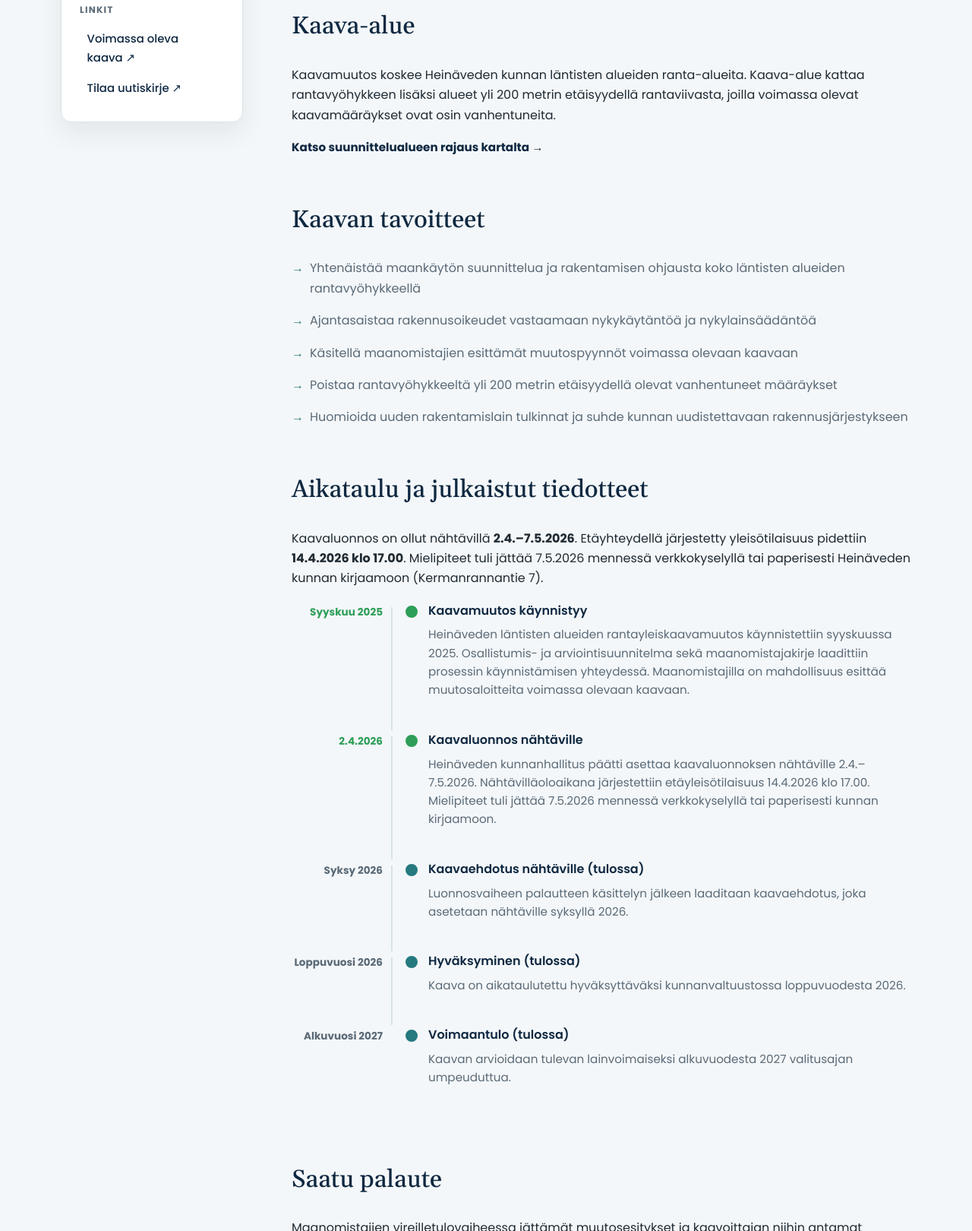
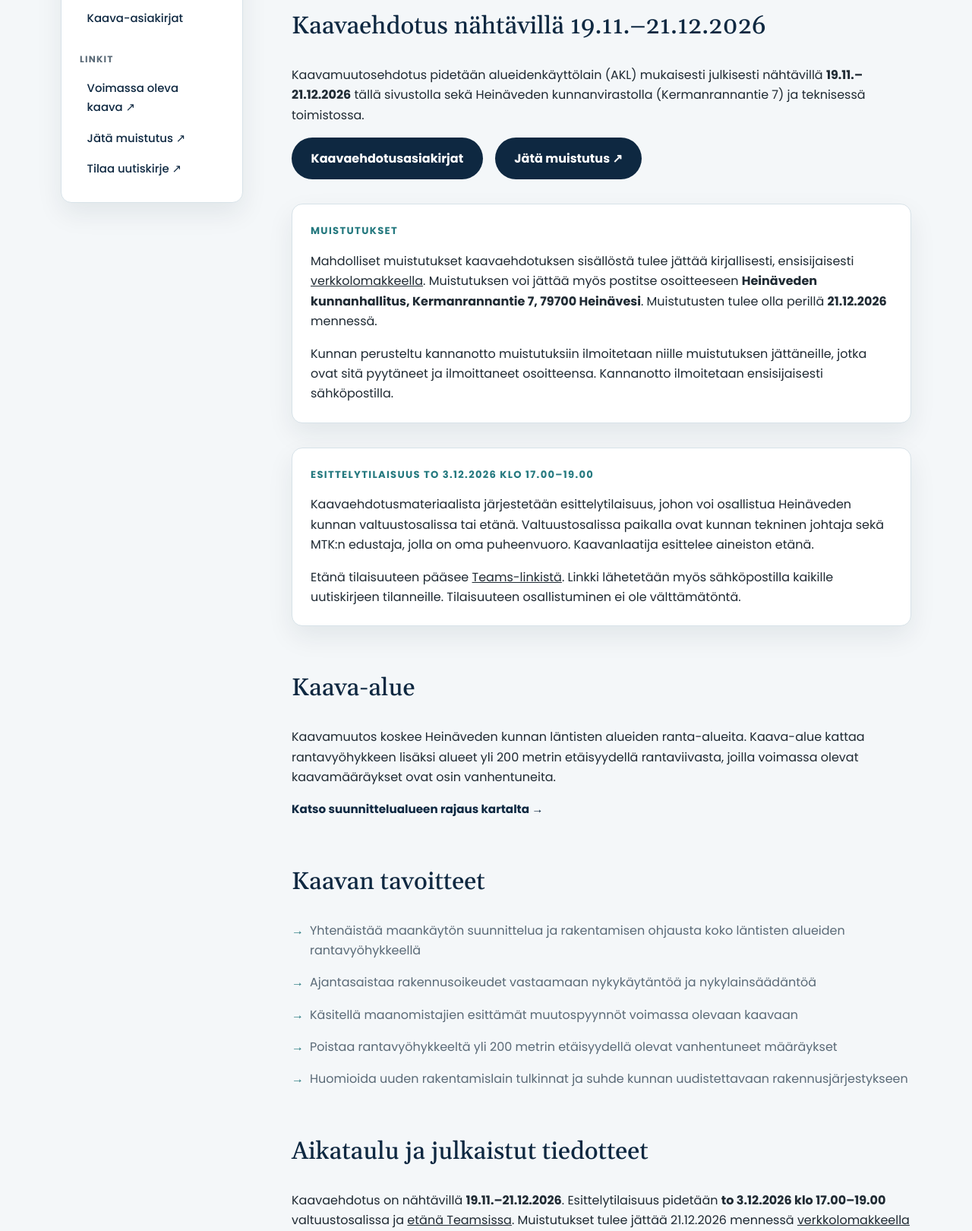
Before and after one commit to MarkusHytonenPD/pd-site_ve4, a plain HTML site: page heinlansi.html in a window 1280 px wide. Shown: the part 714-2334 px from the top of the page at 76% size. Drawn offline with nearby package versions, Linux system fonts and the light colour scheme.

Commit message:
Heinlansi: kaavaehdotus nähtäville 19.11.–21.12.2026
Projektisivulle nähtävilläolo, muistutukset (verkkolomake), esittelytilaisuus
3.12.2026 Teams-linkkeineen, maanomistajakirje ja luonnoksen vastineet.
Kaavaehdotusasiakirjat-painike aktivoitu, ehdotussivulta noindex pois ja
sivu sitemapiin. Hyväksyminen alkuvuoteen ja voimaantulo kevääseen 2027.

Co-Authored-By: Claude Opus 5.5 <noreply@anthropic.com>

```diff
--- a/heinlansi.html
+++ b/heinlansi.html
@@ -81,9 +81,9 @@
         <p class="hero-text">
           Kaavamuutos yhtenäistää rakentamisen ohjausta ja ajantasaistaa
           rakennusoikeudet Heinäveden läntisillä ranta-alueilla.
-          Kaavaluonnos on ollut nähtävillä 2.4.–7.5.2026.
+          Kaavaehdotus on nähtävillä 19.11.–21.12.2026.
         </p>
-        <span class="status-badge status-valmistelussa">Valmistelussa</span>
+        <span class="status-badge status-valmistelussa">Ehdotus nähtävillä</span>
       </div>
     </section>
 
@@ -94,6 +94,7 @@
           <nav class="project-nav" aria-label="Projektin osiot">
             <p class="project-nav-label">Sisältö</p>
             <ul>
+              <li><a href="#kaavaehdotus">Kaavaehdotus nähtävillä</a></li>
               <li><a href="#kaava-alue">Kaava-alue</a></li>
               <li><a href="#tavoitteet">Kaavan tavoitteet</a></li>
               <li><a href="#aikataulu">Aikataulu ja tiedotteet</a></li>
@@ -105,6 +106,11 @@
               <li>
                 <a href="https://www.heinavesi.fi/kartat-ja-paikkatieto" target="_blank" rel="noopener">
                   Voimassa oleva kaava ↗
+                </a>
+              </li>
+              <li>
+                <a href="https://kysely.plandisain.ubihub.io/heinlansi_ehdotus" target="_blank" rel="noopener">
+                  Jätä muistutus ↗
                 </a>
               </li>
               <li>
@@ -128,6 +134,48 @@
               Voit liittyä sähköpostilistalle tilaamalla uutiskirjeen sivupalkin
               linkistä, jolloin saat tiedon kaavan etenemisestä suoraan sähköpostiisi.
             </p>
+          </div>
+
+          <div id="kaavaehdotus" class="project-block">
+            <h2>Kaavaehdotus nähtävillä 19.11.–21.12.2026</h2>
+            <p>
+              Kaavamuutosehdotus pidetään alueidenkäyttölain (AKL) mukaisesti julkisesti
+              nähtävillä <strong>19.11.–21.12.2026</strong> tällä sivustolla
+              sekä Heinäveden kunnanvirastolla (Kermanrannantie 7) ja teknisessä toimistossa.
+            </p>
+            <div style="display: flex; flex-wrap: wrap; gap: var(--space-3); margin-bottom: var(--space-4);">
+              <a class="button-secondary" href="heinlansi-kaavaehdotus.html">Kaavaehdotusasiakirjat</a>
+              <a class="button-secondary" href="https://kysely.plandisain.ubihub.io/heinlansi_ehdotus" target="_blank" rel="noopener">Jätä muistutus ↗</a>
+            </div>
+            <div class="info-box">
+              <p class="section-kicker">Muistutukset</p>
+              <p>
+                Mahdolliset muistutukset kaavaehdotuksen sisällöstä tulee jättää kirjallisesti,
+                ensisijaisesti <a href="https://kysely.plandisain.ubihub.io/heinlansi_ehdotus" target="_blank" rel="noopener">verkkolomakkeella</a>. Muistutuksen voi jättää myös postitse osoitteeseen
+                <strong>Heinäveden kunnanhallitus, Kermanrannantie 7, 79700 Heinävesi</strong>.
+                Muistutusten tulee olla perillä <strong>21.12.2026</strong> mennessä.
+              </p>
+              <p style="margin-bottom: 0;">
+                Kunnan perusteltu kannanotto muistutuksiin ilmoitetaan niille muistutuksen
+                jättäneille, jotka ovat sitä pyytäneet ja ilmoittaneet osoitteensa.
+                Kannanotto ilmoitetaan ensisijaisesti sähköpostilla.
+              </p>
+            </div>
+            <div class="info-box">
+              <p class="section-kicker">Esittelytilaisuus to 3.12.2026 klo 17.00–19.00</p>
+              <p>
+                Kaavaehdotusmateriaalista järjestetään esittelytilaisuus, johon voi osallistua
+                Heinäveden kunnan valtuustosalissa tai etänä. Valtuustosalissa paikalla ovat
+                kunnan tekninen johtaja sekä MTK:n edustaja, jolla on oma puheenvuoro.
+                Kaavanlaatija esittelee aineiston etänä.
+              </p>
+              <p style="margin-bottom: 0;">
+                Etänä tilaisuuteen pääsee
+                <a href="https://teams.microsoft.com/meet/3186741396299054?p=SdgJ7XoxHCjQDrKy2N" target="_blank" rel="noopener">Teams-linkistä</a>.
+                Linkki lähetetään myös sähköpostilla kaikille uutiskirjeen tilanneille.
+                Tilaisuuteen osallistuminen ei ole välttämätöntä.
+              </p>
+            </div>
           </div>
 
           <div id="kaava-alue" class="project-block">
@@ -156,10 +204,11 @@
           <div id="aikataulu" class="project-block">
             <h2>Aikataulu ja julkaistut tiedotteet</h2>
             <p>
-              Kaavaluonnos on ollut nähtävillä <strong>2.4.–7.5.2026</strong>.
-              Etäyhteydellä järjestetty yleisötilaisuus pidettiin <strong>14.4.2026 klo 17.00</strong>.
-              Mielipiteet tuli jättää 7.5.2026 mennessä verkkokyselyllä tai
-              paperisesti Heinäveden kunnan kirjaamoon (Kermanrannantie 7).
+              Kaavaehdotus on nähtävillä <strong>19.11.–21.12.2026</strong>.
+              Esittelytilaisuus pidetään <strong>to 3.12.2026 klo 17.00–19.00</strong>
+              valtuustosalissa ja <a href="https://teams.microsoft.com/meet/3186741396299054?p=SdgJ7XoxHCjQDrKy2N" target="_blank" rel="noopener">etänä Teamsissa</a>.
+              Muistutukset tulee jättää 21.12.2026 mennessä
+              <a href="https://kysely.plandisain.ubihub.io/heinlansi_ehdotus" target="_blank" rel="noopener">verkkolomakkeella</a> tai postitse.
             </p>
 
             <ol class="timeline">
@@ -191,24 +240,16 @@
                 </div>
               </li>
 
-              <li class="timeline-item">
-                <div class="timeline-date">Syksy 2026</div>
+              <li class="timeline-item timeline-item--done">
+                <div class="timeline-date">18.11.2026</div>
                 <div class="timeline-body">
-                  <h3>Kaavaehdotus nähtäville (tulossa)</h3>
+                  <h3>Kaavaehdotus nähtäville</h3>
                   <p>
-                    Luonnosvaiheen palautteen käsittelyn jälkeen laaditaan kaavaehdotus,
-                    joka asetetaan nähtäville syksyllä 2026.
-                  </p>
-                </div>
-              </li>
-
-              <li class="timeline-item">
-                <div class="timeline-date">Loppuvuosi 2026</div>
-                <div class="timeline-body">
-                  <h3>Hyväksyminen (tulossa)</h3>
-                  <p>
-                    Kaava on aikataulutettu hyväksyttäväksi kunnanvaltuustossa
-                    loppuvuodesta 2026.
+                    Kaavamuutosehdotus pidetään julkisesti nähtävillä 19.11.–21.12.2026.
+                    Nähtäville asettamisesta kuulutetaan kunnan internet-sivuilla, ja siitä
+                    on ilmoitettu <a href="https://github.com/MarkusHytonenPD/pd-asiakirjat/releases/download/heinlansi-kaavaehdotus-2026-10-30/heinlansi_kirje_kaavaehdotus_ulkop_2026-11-18.pdf" target="_blank" rel="noopener">kirjeellä</a> kaava-alueen ulkopaikkakuntalaisille
+                    maanomistajille. Esittelytilaisuus pidetään to 3.12.2026 klo 17.00–19.00
+                    valtuustosalissa ja etänä. Muistutukset tulee jättää 21.12.2026 mennessä.
                   </p>
                 </div>
               </li>
@@ -216,9 +257,20 @@
               <li class="timeline-item">
                 <div class="timeline-date">Alkuvuosi 2027</div>
                 <div class="timeline-body">
+                  <h3>Hyväksyminen (tulossa)</h3>
+                  <p>
+                    Kaava on aikataulutettu hyväksyttäväksi kunnanvaltuustossa
+                    alkuvuodesta 2027.
+                  </p>
+                </div>
+              </li>
+
+              <li class="timeline-item">
+                <div class="timeline-date">Kevät 2027</div>
+                <div class="timeline-body">
                   <h3>Voimaantulo (tulossa)</h3>
                   <p>
-                    Kaavan arvioidaan tulevan lainvoimaiseksi alkuvuodesta 2027
+                    Kaavan arvioidaan tulevan lainvoimaiseksi keväällä 2027
                     valitusajan umpeuduttua.
                   </p>
                 </div>
@@ -238,17 +290,22 @@
               Viranomaisten vireilletulovaiheessa jättämät lausunnot löytyvät
               <a href="https://github.com/MarkusHytonenPD/pd-asiakirjat/releases/download/heinlansi-vireilletulo-2025-10-28/heinlansi_vireilletulon_lausunnot.zip">tästä</a>.
             </p>
+            <p>
+              Kaavaluonnoksesta jätetyt mielipiteet ja kaavoittajan niihin antamat vastineet löytyvät
+              <a href="https://kysely.plandisain.ubihub.io/heinlansi_luonnos/vastaukset" target="_blank" rel="noopener">tästä</a>.
+            </p>
           </div>
 
           <div id="asiakirjat" class="project-block">
             <h2>Kaava-asiakirjat</h2>
             <p style="color: var(--color-text-soft); margin-bottom: var(--space-4);">
+              Kaavaehdotusvaiheen asiakirjat ovat nähtävillä 19.11.–21.12.2026.
               Kaavaluonnosvaiheen asiakirjat ovat olleet nähtävillä 2.4.–7.5.2026.
-              Kaavaehdotus- ja hyväksymisasiakirjat lisätään sitä mukaa kun ne valmistuvat.
+              Hyväksymisasiakirjat lisätään, kun ne valmistuvat.
             </p>
             <div style="display: flex; flex-wrap: wrap; gap: var(--space-3);">
               <a class="button-secondary" href="heinlansi-kaavaluonnos.html">Kaavaluonnosasiakirjat</a>
-              <span class="button-secondary" style="opacity: 0.35; cursor: default;" aria-disabled="true">Kaavaehdotusasiakirjat</span>
+              <a class="button-secondary" href="heinlansi-kaavaehdotus.html">Kaavaehdotusasiakirjat</a>
               <span class="button-secondary" style="opacity: 0.35; cursor: default;" aria-disabled="true">Hyväksymisasiakirjat</span>
             </div>
           </div>
```
Also changed, not shown: heinlansi-kaavaehdotus.html (+13 -3 lines), sitemap.xml (+7 -1 lines).
